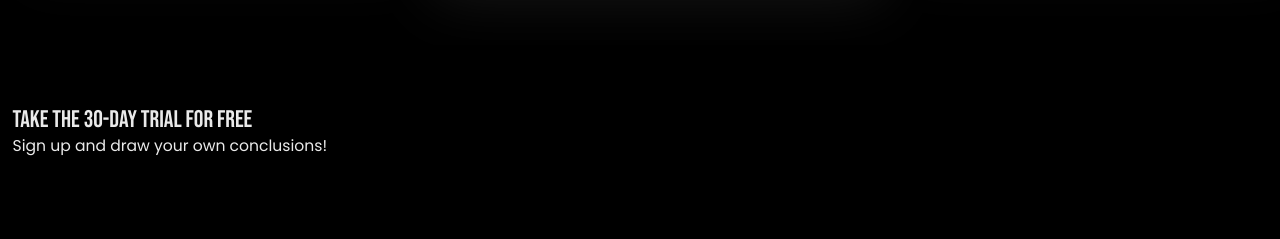
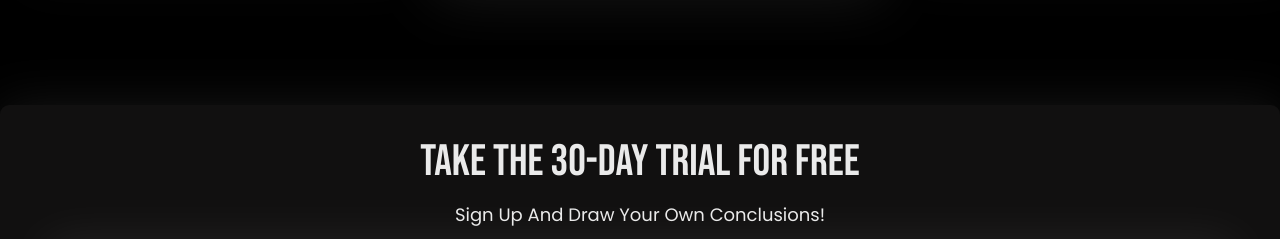
Before and after one commit to adrjmiranda/fitnation, a website built with webpack: page public/index.html in a window 1280 px wide. Shown: the part 3146-3385 px from the top of the page. Built offline with nearby package versions, Linux system fonts and the light colour scheme.

Commit message:
style: created contact section style

```diff
--- a/public/assets/css/style.css
+++ b/public/assets/css/style.css
@@ -668,7 +668,65 @@ img {
 /************** End of TESTIMONIALS ***************/
 
 /***************** CONTACT *******************/
-/* TODO: Create CONTACT style */
+.contact-content {
+	background-color: var(--black-color-10);
+	padding: 1.85rem 2.85rem;
+	filter: var(--white-ds);
+	display: flex;
+	flex-direction: column;
+	align-items: center;
+	justify-content: center;
+	gap: 0.85rem;
+}
+
+.contact-content,
+.contact-form {
+	display: flex;
+	border-radius: var(--normal-radius);
+}
+
+.contact-title {
+	font-size: var(--xxxl-fs);
+}
+
+.contact-subtitle {
+	font-size: var(--lg-fs);
+	text-transform: capitalize;
+}
+
+.contact-form {
+	background-color: var(--white-color-10);
+	width: 100%;
+	overflow: hidden;
+	filter: var(--white-ds);
+	margin: 0;
+}
+
+.contact-form input {
+	flex: 80%;
+	padding: 0.85rem;
+}
+
+.contact-btn {
+	background-image: linear-gradient(
+		-27deg,
+		var(--primary-color),
+		var(--secondary-color)
+	);
+	flex: 20%;
+	color: var(--white-color-00);
+	font-weight: var(--medium-fw);
+	text-transform: capitalize;
+	font-size: var(--base-fs);
+}
+
+.contact-btn:hover {
+	background-image: linear-gradient(
+		27deg,
+		var(--primary-color),
+		var(--secondary-color)
+	);
+}
 /************** End of CONTACT ***************/
 
 /***************** FOOTER *******************/
--- a/public/index.html
+++ b/public/index.html
@@ -709,7 +709,7 @@
 				<p class="contact-subtitle">Sign up and draw your own conclusions!</p>
 				<form class="contact-form">
 					<input type="email" name="email" placeholder="Your best email" />
-					<button type="submit">Subscribe</button>
+					<button type="submit" class="contact-btn">Subscribe</button>
 				</form>
 			</div>
 		</section>
```
